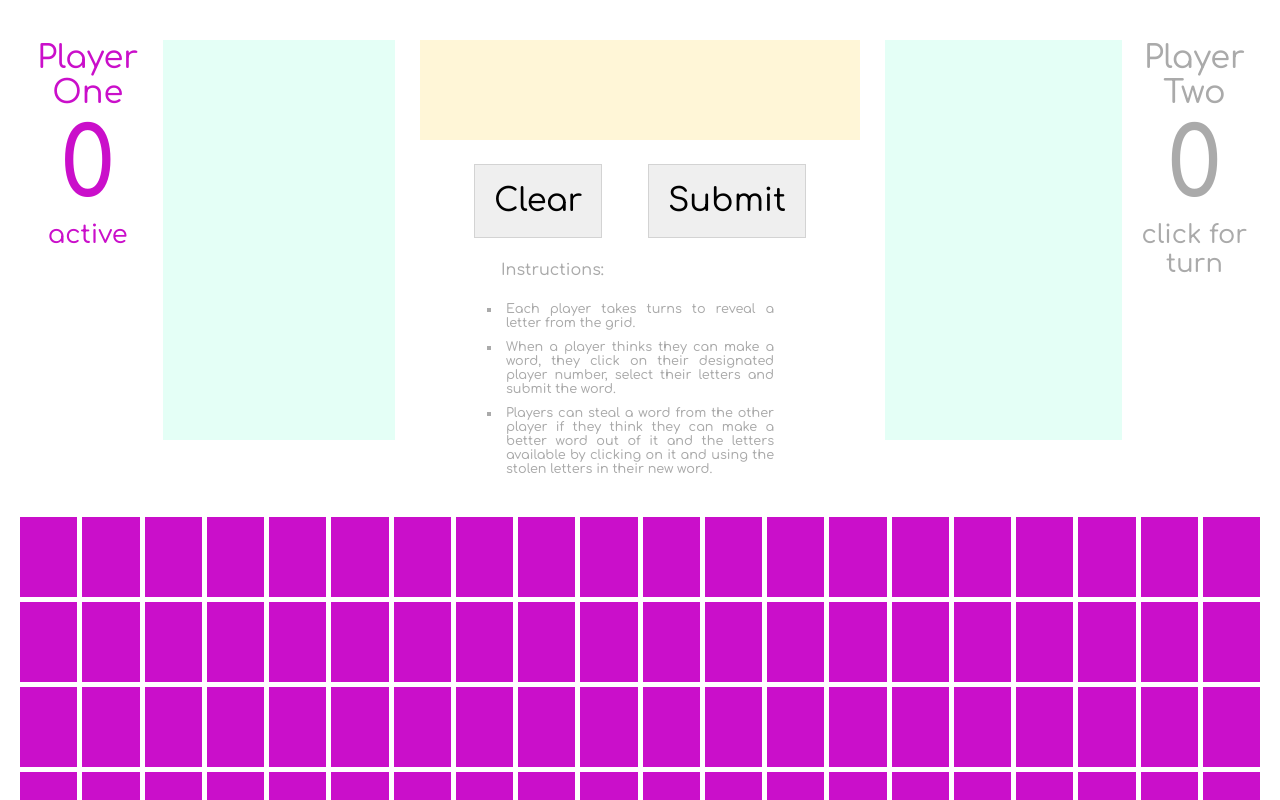
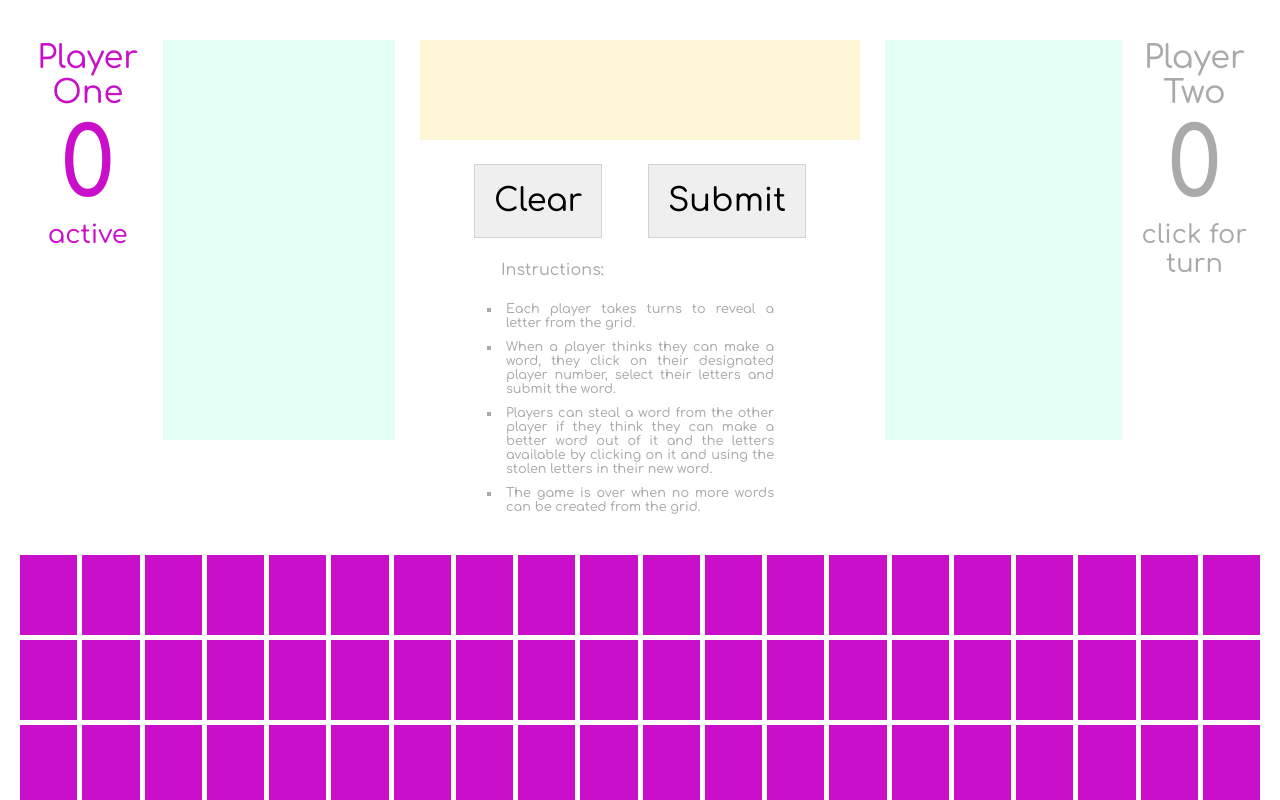
Before and after one commit to jamesHarradon/jims-jumble, a React (Create React App) app: page / in a window 1280 px wide. Shown: the top 800 px of the page. Built offline with nearby package versions, Linux system fonts and the light colour scheme.

Commit message:
amend instructions

```diff
--- a/src/containers/ActiveWord/ActiveWord.js
+++ b/src/containers/ActiveWord/ActiveWord.js
@@ -83,6 +83,7 @@ const ActiveWord = (props) => {
                             <li>Each player takes turns to reveal a letter from the grid.</li>
                             <li>When a player thinks they can make a word, they click on their designated player number, select their letters and submit the word.</li>
                             <li>Players can steal a word from the other player if they think they can make a better word out of it and the letters available by clicking on it and using the stolen letters in their new word.</li>
+                            <li>The game is over when no more words can be created from the grid.</li>
                         </ul>
                     </div>
                 </div>
```
